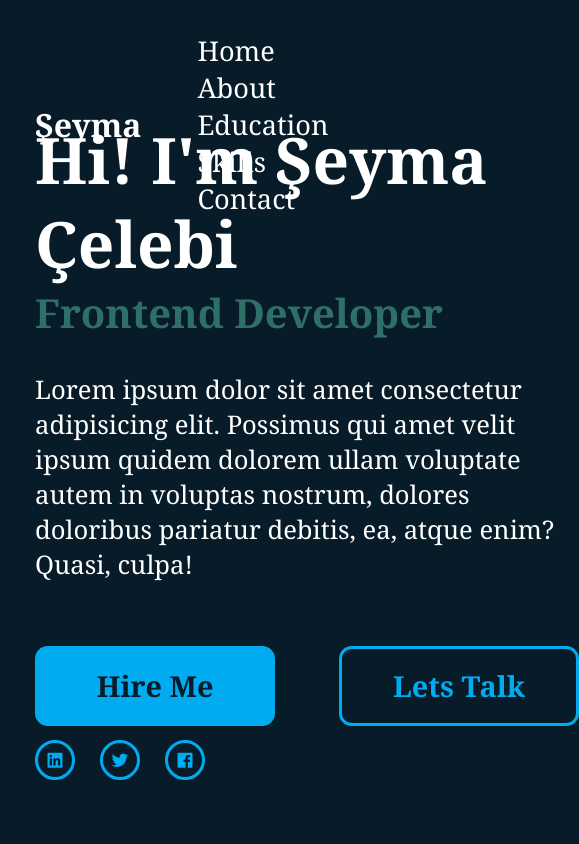
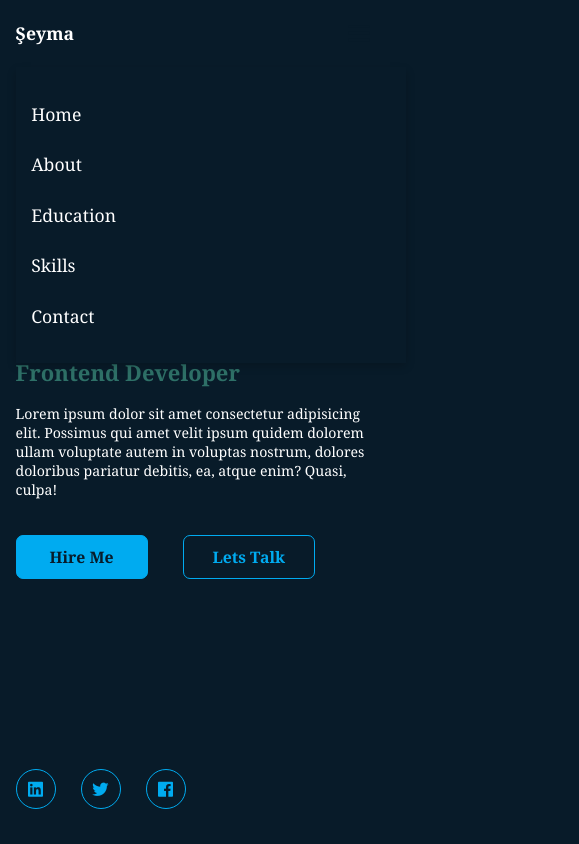
Before and after one commit to seymacelebi/myportfolio, a website: page index.html in a window 390 px wide. Shown: the top 844 px of the page, 579 px wide, since content can reach past the window. Drawn offline with nearby package versions, Linux system fonts and the light colour scheme.

Commit message:
some changes

```diff
--- a/css/style.css
+++ b/css/style.css
@@ -432,3 +432,56 @@ footer-iconTop a{
 /* .home-sci a:hover::before{
  width: 100%;
 } */
+
+/* BREAKPOINTS */
+@media (max-width :1200px){
+  html{
+    font-size: 55%;
+  }
+}
+@media (max-width: 991px){
+  .header {
+    padding: 2rem 4%;
+  }
+  section{
+    padding: 10rem 4% 2rem;
+  }
+  .home{
+    padding: 0 4%;
+  }
+  .footer {
+    padding: 2rem 4%;
+  }
+}
+
+@media (max-width :768px){
+  .header {
+    background: var(--bg-color);
+  }
+
+  #menu-icon{
+    display: block;
+  }
+  .navbar{
+    position: absolute;
+    top: 100%;
+    left: -100;
+    width: 100%;
+    padding: 1rem 4%;
+    background: var(--bg-color);
+    box-shadow: 0 .5rem 1rem rgba(0, 0, 0, .2);
+    transition: .25s ease;
+    transition-delay: .25s;
+  }
+  .navbar .active{
+    left: 0;
+    transition-delay: 0s;
+
+  }
+
+  .navbar a {
+    display: block;
+    font-size: 2rem;
+    margin: 3rem 0 ;
+  }
+}
--- a/js/script.js
+++ b/js/script.js
@@ -14,6 +14,14 @@ document.addEventListener('DOMContentLoaded', function() {
     // calculateAge fonksiyonunu buton click eventine bağlayın
     document.querySelector('button').onclick = calculateAge;
 });
+
+let menuIcon = document.querySelector('menu-icon');
+let navbar = document.querySelector('.navbar');
+
+menuIcon.onclick = () =>{
+    menuIcon.classList.toggle('bx-x');
+    navbar.classList.toggle('active');
+}
 
 let section = document.querySelectorAll('section');
 let navLinks = document.querySelectorAll('header nav a');
@@ -40,3 +48,31 @@ window.onscroll = () => {
 
     header.classList.toggle('sticky', window.scrollY > 100);
 }
+
+const skillsData = [
+    { skill: 'HTML', level: 90 },
+    { skill: 'CSS', level: 85 },
+    { skill: 'JavaScript', level: 75 },
+    { skill: 'React', level: 70 }
+  ];
+
+  const professionalSkillsData = [
+    { skill: 'Communication', level: 80 },
+    { skill: 'Teamwork', level: 85 },
+    { skill: 'Problem Solving', level: 75 },
+    { skill: 'Creativity', level: 80 }
+  ];
+
+  const codingSkillsContent = document.querySelectorAll('.skills-column:nth-child(1) .progress');
+  const professionalSkillsContent = document.querySelectorAll('.skills-column:nth-child(2) .progress');
+
+  skillsData.forEach((item, index) => {
+    codingSkillsContent[index].querySelector('h3 span').textContent = `${item.level}%`;
+    codingSkillsContent[index].querySelector('.bar span').style.width = `${item.level}%`;
+  });
+
+
+  professionalSkillsData.forEach((item, index) => {
+    professionalSkillsContent[index].querySelector('h3 span').textContent = `${item.level}%`;
+    professionalSkillsContent[index].querySelector('.bar span').style.width = `${item.level}%`;
+  });
```
